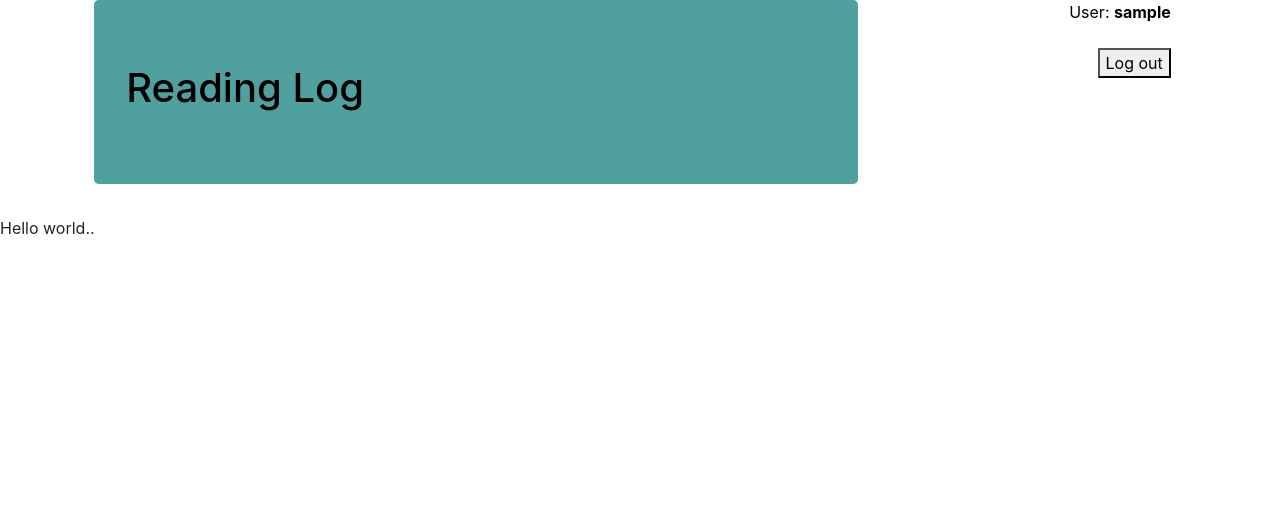
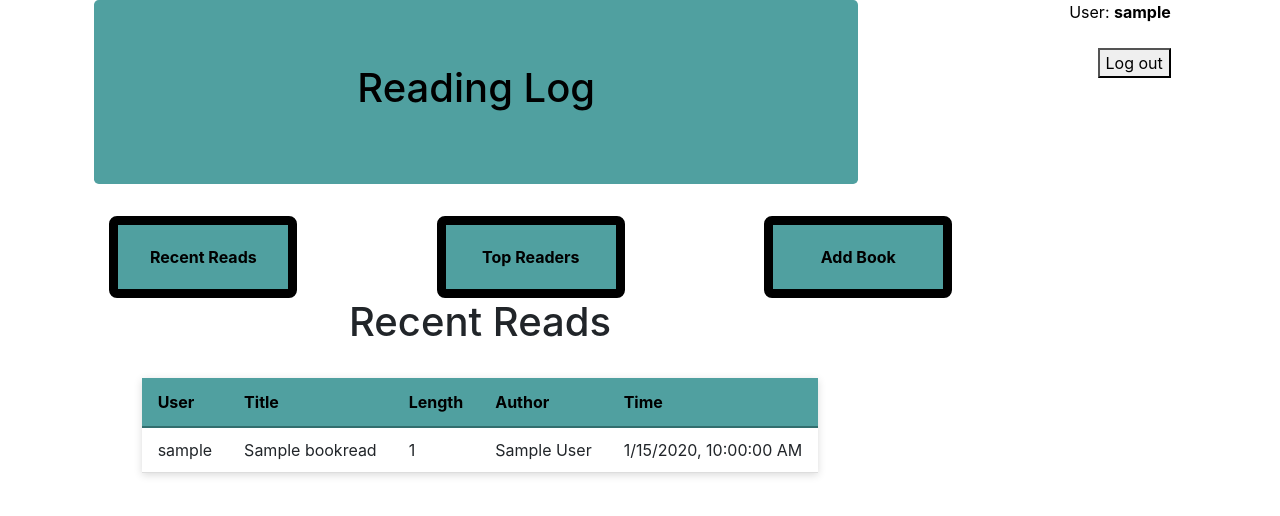
Before and after one commit to gguilbau/reading_log, a Django app: page / in a window 1280 px wide. Shown: the top 516 px of the page. Run offline with Django 5.2, Linux system fonts and the light colour scheme; a user stored in the database is signed in; tables that the repository leaves empty hold one stand-in row (values such as "Sample post"); some libraries are stand-ins or nearby versions.

Commit message:
Add navigation, recent view, and reader view

```diff
--- a/mysite/urls.py
+++ b/mysite/urls.py
@@ -25,5 +25,7 @@ urlpatterns = [
     path("logout/", auth_views.LogoutView.as_view(next_page="index"), name="logout"),
     path("register/", views.register, name="register"),
     path("add_book/", views.add_book, name="add_book"),
+    path("top_readers/", views.top_readers, name="top_readers"),
+    path('index/', views.index, name="index"),
     path('', views.index, name="index")
 ]
--- a/reading_log/static/style.css
+++ b/reading_log/static/style.css
@@ -14,3 +14,42 @@
     color:darkred;
     text-align:center;
 }
+.navi-button {
+    display: block;
+    background: rgb(80, 160, 160);
+    color: black;
+    text-align: center;
+    font-weight: bold;
+    border: 9px solid black;
+    border-radius: 8px;
+    padding: 20px;
+    cursor: pointer;
+    transition: background-color 0.3s ease;
+}
+.navi-button:hover {
+    background-color: rgb(120, 240, 240);
+}
+h1 {
+    text-align: center;
+}
+.data-table {
+    margin: 2rem auto;
+    border-collapse: collapse;
+    font-family: inherit;
+    box-shadow: 0 2px 8px rgba(0, 0, 0, 0.15);
+}
+.data-table th {
+    background-color: rgb(80, 160, 160);
+    color: black;
+    text-align: left;
+    padding: 12px 16px;
+    border-bottom: 2px solid rgb(50, 110, 110);
+}
+.data-table td {
+    padding: 10px 16px;
+    border-bottom: 1px solid #ddd;
+}
+.center-form {
+    width: 600px;
+    margin: 0 auto;
+}
--- /dev/null
+++ b/reading_log/templates/components/navbar.html
@@ -0,0 +1,7 @@
+<div class="row">
+    <div class="col-2 offset-1"><a href="/index" class="navi-button">Recent Reads</a></div>
+    <div class="col-2 offset-1"><a href="/top_readers" class="navi-button">Top Readers</a></div>
+    {% if user.is_authenticated %}
+        <div class="col-2 offset-1"><a href="/add_book" class="navi-button">Add Book</a></div>
+    {% endif %}
+</div>
--- a/reading_log/templates/index.html
+++ b/reading_log/templates/index.html
@@ -2,6 +2,34 @@
 <html lang="en">
     {% include "components/site_header.html" %}
     <body>
-        Hello world..
+        {% include "components/navbar.html" %}
+        <div class="read-list col-7 offset-1">
+            <h1>Recent Reads</h1>
+            <table class="data-table">
+                <thead>
+                    <tr>
+                        <th>User</th>
+                        <th>Title</th>
+                        <th>Length</th>
+                        <th>Author</th>
+                        <th>Time</th>
+                    </tr>
+
+                    {% for entry in entries %}
+                        <tr>
+                            <td>{{ entry.user.username }}</td>
+                            <td>{{ entry.title }}</td>
+                            <td>{{ entry.length }}</td>
+                            <td>{{ entry.author }}</td>
+
+                            <!-- Fill in time using browser to localize it.. I used middleware last time, but don't have time to set that up atm..-->
+                            <td><script>
+                                document.currentScript.parentElement.textContent = new Date("{{ entry.read_time|date:'c' }}").toLocaleString();
+                            </script></td>
+                        </tr>
+                    {% endfor %}
+                </thead>
+            </table>
+        </div>
     </body>
 </html>
--- a/reading_log/views.py
+++ b/reading_log/views.py
@@ -8,7 +8,30 @@ from .models import BookRead
 
 # Main page shows reading list..
 def index(request):
-    return render(request, "index.html", {})
+    # Get recent reads in descending order..
+    entries = BookRead.objects.all().order_by("-read_time")
+    return render(request, "index.html", {
+        "entries": entries[:10]
+    })
+
+# Main page shows reading list..
+def top_readers(request):
+    # Get all recent reads..
+    entries = BookRead.objects.all()
+
+    # Translate all entries into dictionary by user
+    reader_totals = {}
+    for entry in entries:
+        reader = reader_totals.setdefault(entry.user, {"user": entry.user, "book_count": 0, "page_count": 0})
+        reader["book_count"] += 1
+        reader["page_count"] += entry.length
+
+    # Sort by descending page count
+    reader_totals = sorted(reader_totals.values(), key=lambda f: f["page_count"], reverse=True)
+
+    return render(request, "top_readers.html", {
+        "entries": reader_totals
+    })
 
 # Login view (POSTed from the account panel in header)
 def login_view(request):
```
Also changed, not shown: reading_log/templates/add_book.html (+13 -5 lines), reading_log/templates/register.html (+13 -5 lines), reading_log/templates/top_readers.html (added, +27 -0 lines), reading_log/templates/view_user.html (deleted).
